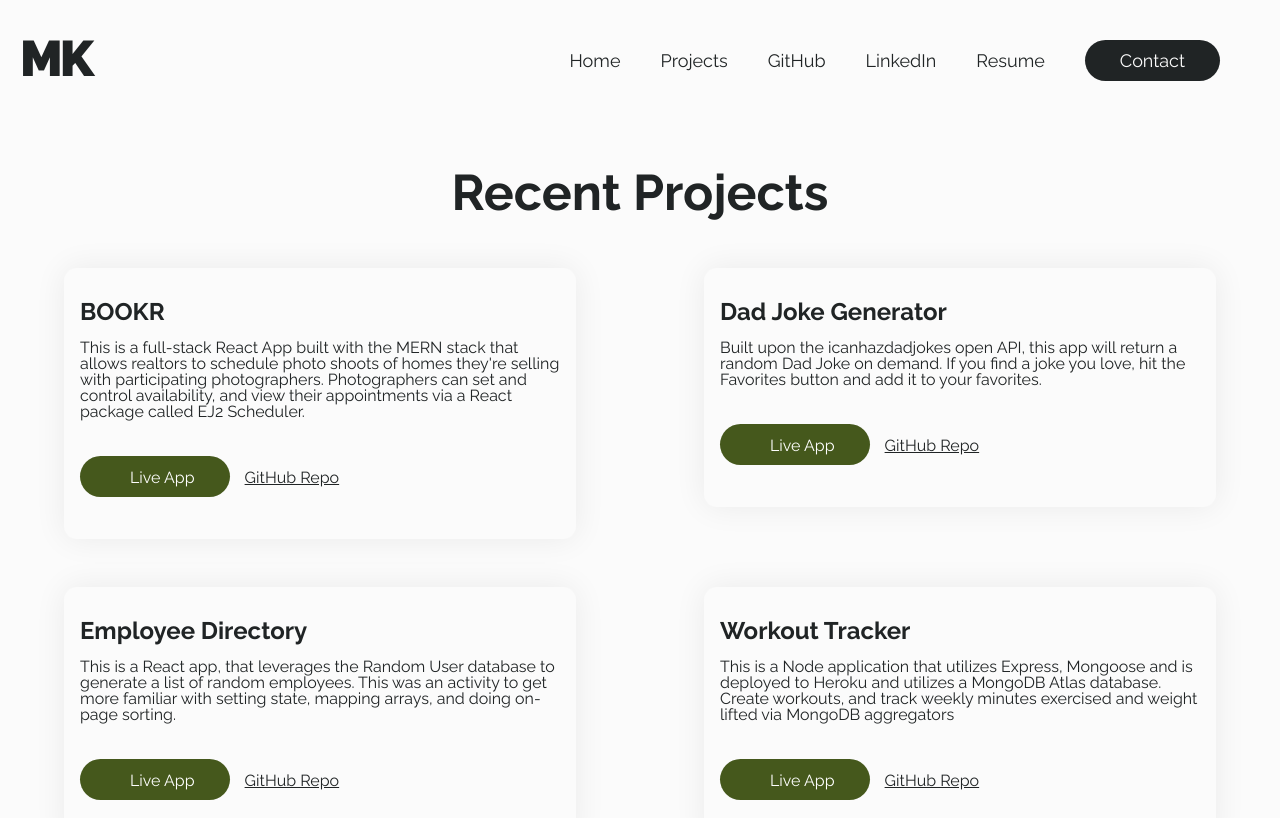
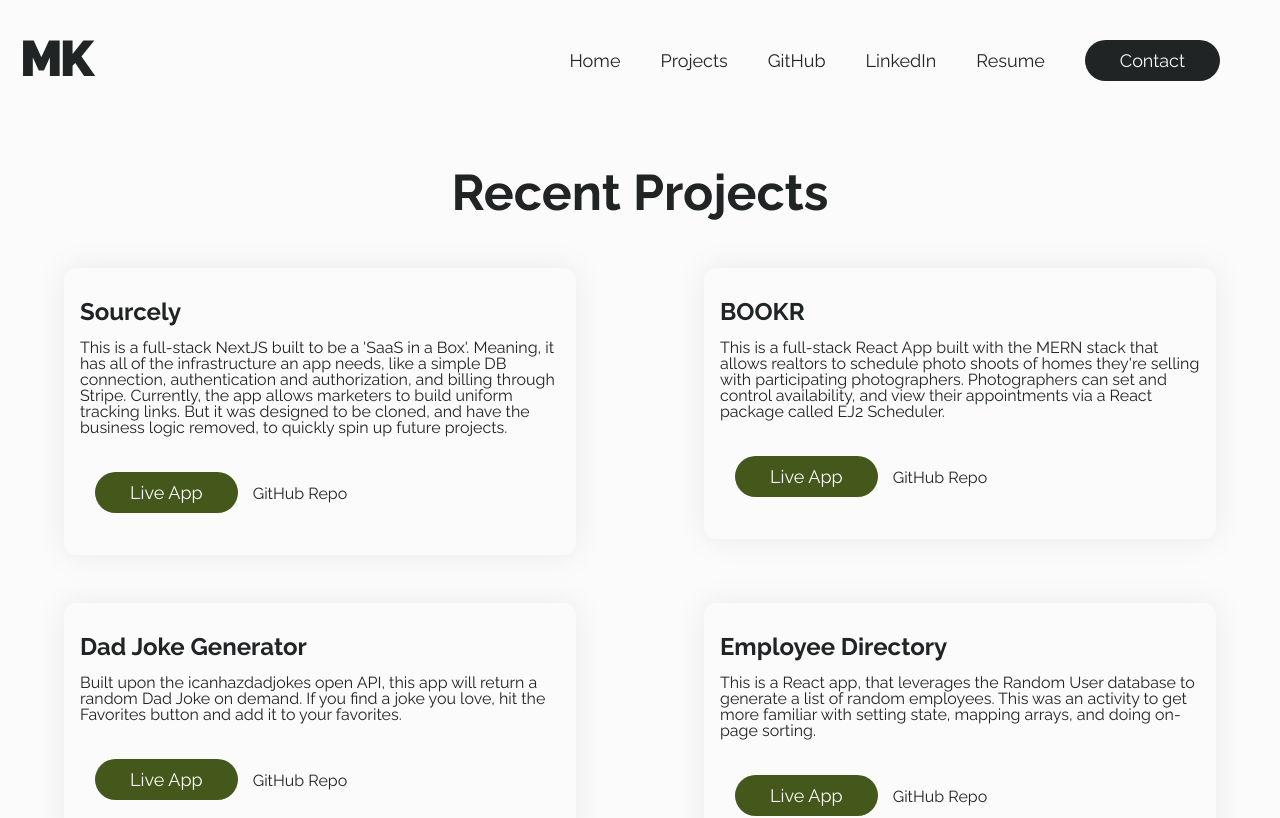
Before and after one commit to mknowlton89/react-portfolio, a React (Create React App) app: page /projects in a window 1280 px wide. Shown: the top 818 px of the page. Built offline with nearby package versions, Linux system fonts and the light colour scheme.

Commit message:
Cleaned up some visual bugs, added Sourcely to my projects."

```diff
--- a/src/ProjectData/projects.js
+++ b/src/ProjectData/projects.js
@@ -1,4 +1,11 @@
 export const projectData = [
+    {
+        image: "/images/Screen Shot 2021-04-06 at 4.28.04 PM.png",
+        name: "Sourcely",
+        description: "This is a full-stack NextJS built to be a 'SaaS in a Box'. Meaning, it has all of the infrastructure an app needs, like a simple DB connection, authentication and authorization, and billing through Stripe. Currently, the app allows marketers to build uniform tracking links. But it was designed to be cloned, and have the business logic removed, to quickly spin up future projects.",
+        liveUrl: "https://sourcely.vercel.app",
+        repoUrl: "https://github.com/mknowlton89/linkrpro"
+    },
     {
         image: "/images/Screen Shot 2021-04-06 at 4.28.04 PM.png",
         name: "BOOKR",
--- a/src/components/ProjectCard/ProjectCard.js
+++ b/src/components/ProjectCard/ProjectCard.js
@@ -17,10 +17,10 @@ export function ProjectCard() {
                             <div className="project-info">
                                 <h3>{project.name}</h3>
                                 <p>{project.description}</p>
-                                <button className="btn project-cta">
-                                    <a className="btn-link" href={project.liveUrl}>Live App</a>
-                                </button>
-                                <a href={project.repoUrl}>GitHub Repo</a>
+                                <a href={project.liveUrl}>
+                                    <button className="btn project-cta">Live App</button>
+                                </a>
+                                <a className='secondary-link' href={project.repoUrl}>GitHub Repo</a>
                             </div>
                         </div>
                     )
--- a/src/components/ProjectCard/styles.css
+++ b/src/components/ProjectCard/styles.css
@@ -103,6 +103,14 @@
     text-decoration: none;
 }
 
+.secondary-link {
+    text-decoration: none;
+}
+
+.secondary-link:hover {
+    text-decoration: none;
+}
+
 
 
 
--- a/src/components/hero/styles.css
+++ b/src/components/hero/styles.css
@@ -1,5 +1,9 @@
 button {
     margin-top: 20px;
+}
+
+.hero-left p {
+    font-size: 22px;
 }
 
 .hero {
@@ -32,7 +36,7 @@ button {
 }
 
 .hero h1 {
-    font-size: 30px;
+    font-size: 50px;
     padding-bottom: 1rem;
 }
 
--- a/src/screens/Home/styles.css
+++ b/src/screens/Home/styles.css
@@ -0,0 +1,3 @@
+.page-wrapper {
+  min-height: 100vh;
+}
```
